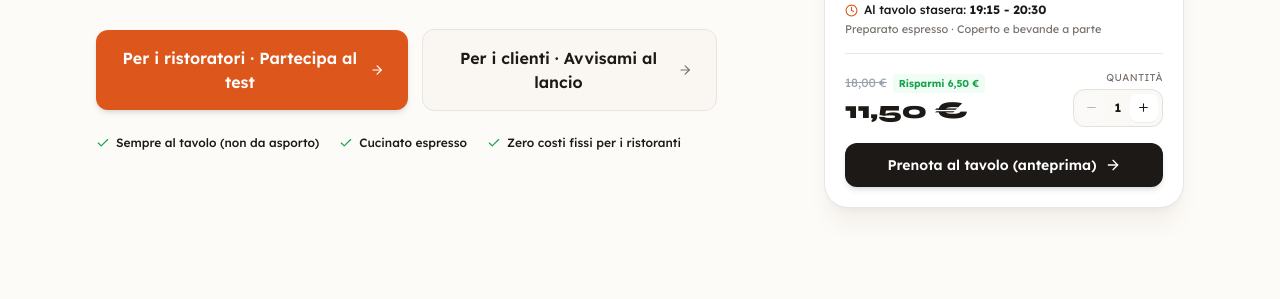
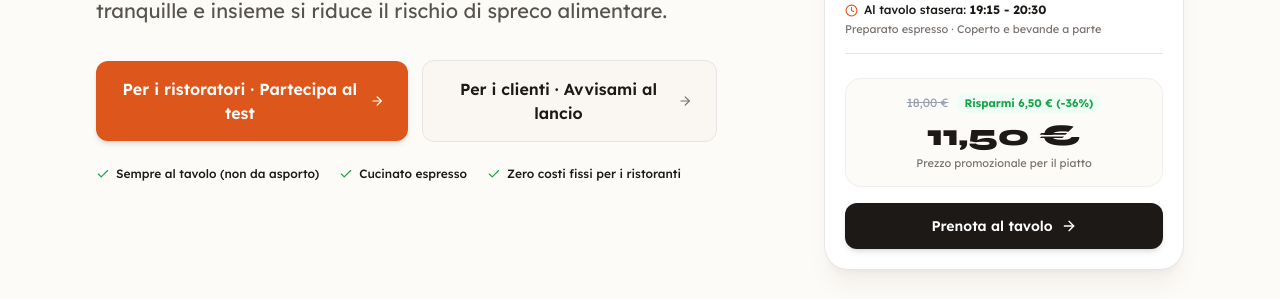
Before and after one commit to restydealsmanaging/landing, a Next.js app: page / in a window 1280 px wide. Shown: the part 470-769 px from the top of the page. Built offline with nearby package versions, Linux system fonts and the light colour scheme.

Commit message:
feat(hero): center price block, remove quantity stepper, and link CTA to resty-deals.vercel.app

```diff
--- a/src/components/HeroSection.tsx
+++ b/src/components/HeroSection.tsx
@@ -1,24 +1,18 @@
 "use client";
 
-import { useState } from "react";
 import Link from "next/link";
 import {
   ArrowRight,
   Clock,
-  UtensilsCrossed,
   Users,
-  Minus,
-  Plus,
   MapPin,
   Check,
 } from "lucide-react";
 
 export default function HeroSection() {
-  const [quantity, setQuantity] = useState(1);
-  const unitPrice = 11.5;
-  const originalPrice = 18.0;
+  const unitPrice = "11,50";
+  const originalPrice = "18,00";
   const discountPercent = 36;
-  const totalDisplay = (unitPrice * quantity).toFixed(2).replace(".", ",");
   return (
     <section className="relative overflow-hidden pt-12 pb-20 md:pt-20 md:pb-32">
       {/* Decorative subtle ambient lights */}
@@ -135,66 +129,34 @@ export default function HeroSection() {
                     </p>
                   </div>
 
-                  {/* Pricing & Stepper Row */}
-                  <div className="flex items-end justify-between gap-3 mb-4">
-                    <div>
-                      <div className="flex items-baseline gap-1.5">
-                        <span className="text-xs text-gray-400 line-through font-sans">
-                          {(originalPrice * quantity).toFixed(2).replace(".", ",")} €
-                        </span>
-                        <span className="text-[10px] font-bold text-resty-green bg-green-50 text-green-700 px-1.5 py-0.5 rounded">
-                          Risparmi {((originalPrice - unitPrice) * quantity).toFixed(2).replace(".", ",")} €
-                        </span>
-                      </div>
-                      <div className="font-heading text-2xl font-extrabold text-resty-stone mt-0.5">
-                        {totalDisplay} €
-                        {quantity > 1 && (
-                          <span className="font-sans text-xs text-resty-stone-muted font-normal ml-1">
-                            ({unitPrice.toFixed(2).replace(".", ",")} €/pz)
-                          </span>
-                        )}
-                      </div>
+                  {/* Centered Pricing Block */}
+                  <div className="flex flex-col items-center justify-center text-center my-2 p-3.5 rounded-2xl bg-resty-sand/50 border border-resty-stone/5">
+                    <div className="flex items-center justify-center gap-2 mb-1">
+                      <span className="text-xs text-gray-400 line-through font-sans">
+                        {originalPrice} €
+                      </span>
+                      <span className="text-[11px] font-bold text-resty-green bg-green-50 text-green-700 px-2 py-0.5 rounded-full">
+                        Risparmi 6,50 € (-{discountPercent}%)
+                      </span>
                     </div>
-
-                    {/* Quantity Stepper */}
-                    <div className="flex flex-col items-end gap-1">
-                      <span className="text-[10px] text-resty-stone-muted uppercase font-sans tracking-wider">
-                        Quantità
-                      </span>
-                      <div className="flex items-center gap-1 bg-resty-sand/70 p-1 rounded-xl border border-resty-stone/10">
-                        <button
-                          type="button"
-                          onClick={() => setQuantity((q) => Math.max(1, q - 1))}
-                          disabled={quantity <= 1}
-                          aria-label="Diminuisci quantità"
-                          className="flex h-7 w-7 items-center justify-center rounded-lg bg-white text-resty-stone hover:bg-resty-stone/5 disabled:opacity-30 transition-colors shadow-2xs cursor-pointer disabled:cursor-not-allowed"
-                        >
-                          <Minus size={13} strokeWidth={2} />
-                        </button>
-                        <span className="font-sans text-xs font-bold text-resty-stone tabular-nums min-w-[2ch] text-center">
-                          {quantity}
-                        </span>
-                        <button
-                          type="button"
-                          onClick={() => setQuantity((q) => Math.min(3, q + 1))}
-                          disabled={quantity >= 3}
-                          aria-label="Aumenta quantità"
-                          className="flex h-7 w-7 items-center justify-center rounded-lg bg-white text-resty-stone hover:bg-resty-stone/5 disabled:opacity-30 transition-colors shadow-2xs cursor-pointer disabled:cursor-not-allowed"
-                        >
-                          <Plus size={13} strokeWidth={2} />
-                        </button>
-                      </div>
+                    <div className="font-heading text-3xl font-extrabold text-resty-stone">
+                      {unitPrice} €
                     </div>
+                    <span className="text-[11px] text-resty-stone-muted font-sans mt-0.5">
+                      Prezzo promozionale per il piatto
+                    </span>
                   </div>
 
-                  {/* Action Link Button */}
-                  <Link
-                    href="/per-i-clienti#avvisami-lancio"
-                    className="inline-flex min-h-[44px] w-full items-center justify-center gap-2 rounded-xl bg-resty-stone hover:bg-resty-orange text-white px-5 py-2.5 font-sans text-sm font-semibold transition-all duration-200 shadow-md cursor-pointer text-center group/btn"
+                  {/* Action Link Button leading to RestyDeals Web App */}
+                  <a
+                    href="https://resty-deals.vercel.app"
+                    target="_blank"
+                    rel="noopener noreferrer"
+                    className="inline-flex min-h-[46px] w-full items-center justify-center gap-2 rounded-xl bg-resty-stone hover:bg-resty-orange text-white px-5 py-2.5 font-sans text-sm font-semibold transition-all duration-200 shadow-md cursor-pointer text-center group/btn mt-2"
                   >
-                    <span>Prenota al tavolo (anteprima)</span>
+                    <span>Prenota al tavolo</span>
                     <ArrowRight className="w-4 h-4 group-hover/btn:translate-x-1 transition-transform" />
-                  </Link>
+                  </a>
                 </div>
               </article>
 
```
